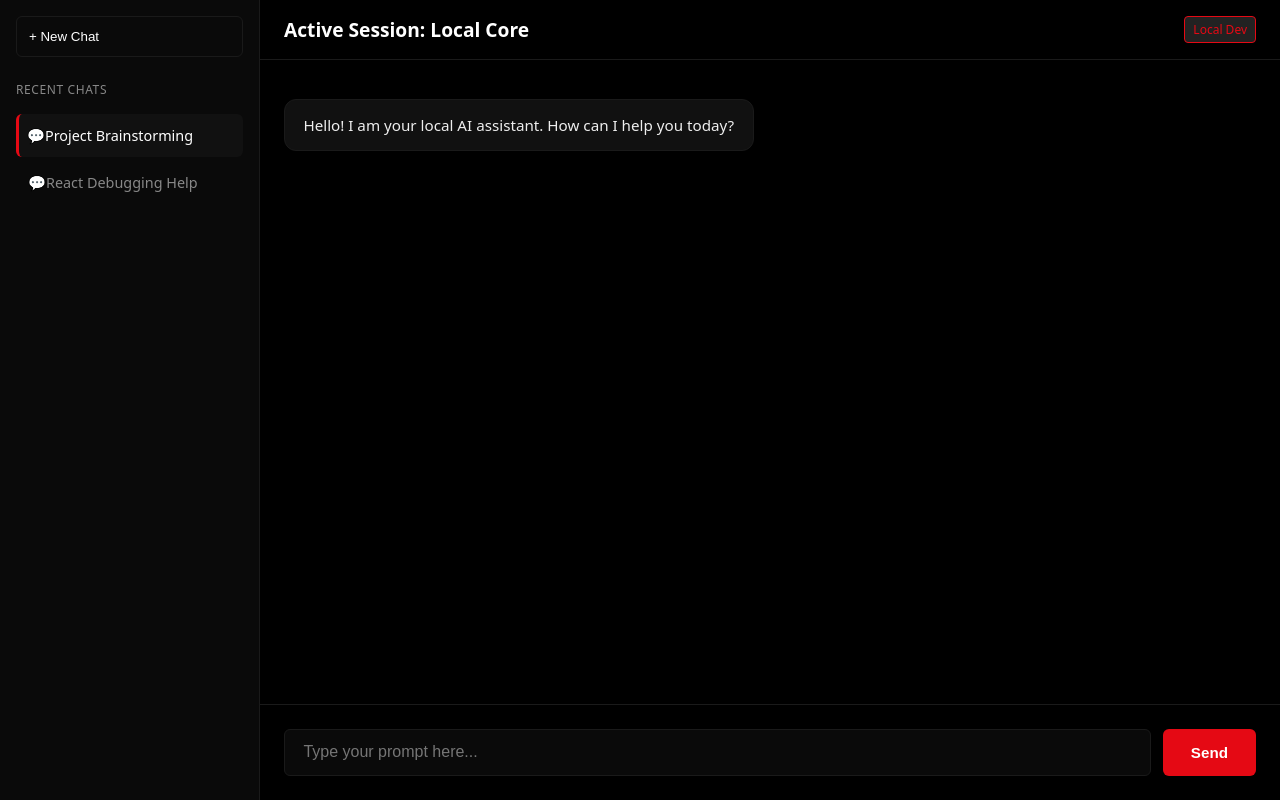
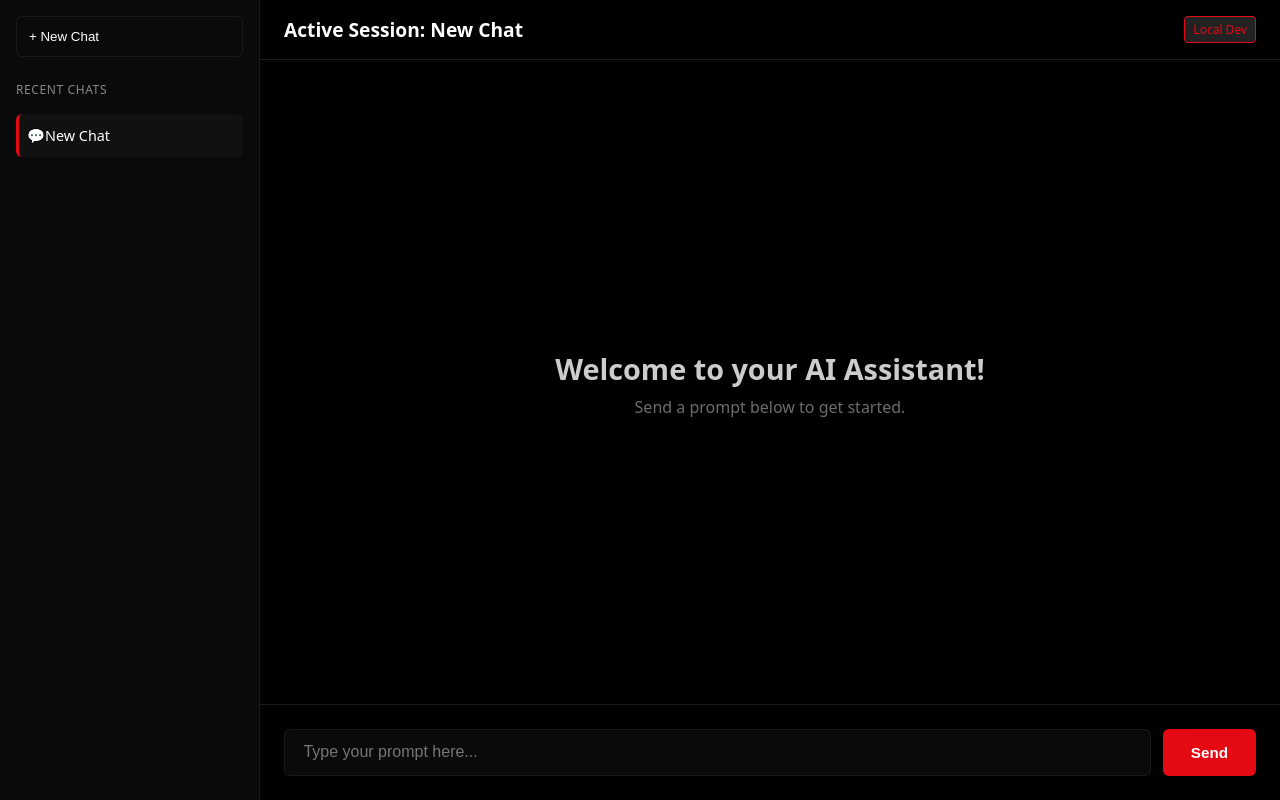
Before and after one commit to ASook22/azure-ai-chatbot, a React (Vite) app: page / in a window 1280 px wide. Built offline with nearby package versions, Linux system fonts and the light colour scheme.

Commit message:
feat: complete chatbot engine with streaming responses and sidebar management

```diff
--- a/src/App.jsx
+++ b/src/App.jsx
@@ -2,90 +2,122 @@ import React, { useState, useRef, useEffect } from 'react';
 
 export default function App() {
 
-  // 1. Core States for Tracking Conversations and active dialogue loops
+  // 1. Core States initialized with Single New Chat Instance
   const [conversations, setConversations] = useState([
-    {id: "chat1", title: 'Project Brainstorming'},
-    {id: "chat2", title: 'React Debugging Help'}
+    {id: "chat1", title: 'New Chat'},
   ]);
 
   const [activeChat, setActiveChat] = useState("chat1");
 
-  const [messages, setMessages] = useState([
-    {id: "msg1", sender: "bot", text: "Hello! I am your local AI assistant. How can I help you today?"}
-  ]);
+  const [chatMessages, setChatMessages] = useState({
+    "chat-initial": [{ id: "m-init", sender: "bot", text: "Hello! I am your AI assistant. How can I help you today?" }]
+  });
 
   const [input,setInput] = useState("");
   const [isTyping, setIsTyping] = useState(false);
 
   const chatendRef = useRef(null);
 
+  // Target isolated text stream matching the active highlighted sidebar item container.
+  const activeMessages = chatMessages[activeChat] || [];
+
  // 2. Auto-scroll to the latest message when messages update
  useEffect(() => {
   chatendRef.current?.scrollIntoView({ behavior: 'smooth' });
- }, [messages, isTyping]);
+ }, [activeMessages, isTyping]);
 
   // 3. Handles Form submission and mock AI responses with letter-by-letter streaming
+   // 3. Handles Form submission and mock AI responses with letter-by-letter streaming
   const handleSend = async (e) => {
     e.preventDefault();
     if (!input.trim()) return;
 
-    // Add user message to the conversation
-    const userMessage = { id: Date.now(), sender: 'user', text: input };
-    setMessages(prev => [...prev, userMessage]);
+    const userPrompt = input.trim();
+    const userMessage = { id: Date.now(), sender: 'user', text: userPrompt };
+
+    // Check if this is the very first user prompt in this active chat session
+    const isFirstMessage = (chatMessages[activeChat] || []).filter(m => m.sender === 'user').length === 0;
+
+    // If it's the first message, rename the sidebar item and header text instantly
+    if (isFirstMessage) {
+      setConversations(prevConversations =>
+        prevConversations.map(chat =>
+          chat.id === activeChat
+            ? { ...chat, title: userPrompt.length > 22 ? userPrompt.substring(0, 20) + "..." : userPrompt }
+            : chat
+        )
+      );
+    }
+
+    // Lock user message bubble directly inside the key matching the active chat session id
+    setChatMessages(prev => ({
+      ...prev,
+      [activeChat]: [...(prev[activeChat] || []), userMessage]
+    }));
+
     setInput("");
     setIsTyping(true);
 
+    // Calculate the accurate title name right here before entering the async timeout loop
+    const targetTitle = isFirstMessage
+      ? (userPrompt.length > 22 ? userPrompt.substring(0, 20) + "..." : userPrompt)
+      : (conversations.find(chat => chat.id === activeChat)?.title || "This Conversation");
+
     // Simulate AI response after a delay
     setTimeout(() => {
-      setIsTyping(false); // Turn off the bouncing dots loading container
+      setIsTyping(false);
 
-      const rawResponse = `Local Response: I processed your text: "${userMessage.text}". Ready for real AI integration!`;
+      // Clean title Name variable using our extracted targetTitle
+      const rawResponse = `Local Response: I processed your text regarding "${userMessage.text}" inside your "${targetTitle}" workspace.`;
 
-      // Spawn a blank placeholder bubble for the bot response
       const botMessageId = Date.now() + 1;
       const initialBotBubble = { id: botMessageId, sender: 'bot', text: "" };
-      setMessages(prev => [...prev, initialBotBubble]);
+
+      // Initialize an empty response capsule bounded safely inside the active tracking frame ID mapping
+      setChatMessages(prev => ({
+        ...prev,
+        [activeChat]: [...(prev[activeChat] || []), initialBotBubble]
+      }));
 
       let currentCharacterIndex = 0;
 
-      // Set up a micro-timer running every 25 milliseconds to pull letters
       const typingTimer = setInterval(() => {
         if (currentCharacterIndex < rawResponse.length) {
           const nextLetter = rawResponse.charAt(currentCharacterIndex);
 
-          // Target the specific active bubble by its unique id and append the text
-          setMessages(prevMessages =>
-            prevMessages.map(msg =>
-              msg.id === botMessageId
-                ? { ...msg, text: msg.text + nextLetter }
-                : msg
+          setChatMessages(prevChats => ({
+            ...prevChats,
+            [activeChat]: prevChats[activeChat].map(msg =>
+              msg.id === botMessageId ? { ...msg, text: msg.text + nextLetter } : msg
             )
-          );
+          }));
 
           currentCharacterIndex++;
         } else {
-          // Break the loop interval once all characters print out completely
           clearInterval(typingTimer);
         }
-      }, 25); // Lower number = faster typing speed
+      }, 20);
 
-    }, 1500); // 1.5 seconds loading state delay
+    }, 1200);
   };
- //4. Appends a clean new workspace chat session card item to the sidebar
 
- const handleNewChat = () => {
-  const newId = `chat-${Date.now()}`;
-  const newChat = { id: newId, title: `New Chat ${conversations.length + 1}` };
-  setConversations((prev) => [newChat, ...prev]);
-  setActiveChat(newId);
 
-  //clear out the main window sandbox displau for a fresh chat instance
+    // 4. Appends a clean new workspace chat session card item to the sidebar
+  const handleNewChat = () => {
+    const currentChatHasNoMessages = (chatMessages[activeChat] || []).length === 0;
 
-  setMessages([
-    {id: Date.now(), sender: "bot", text: "Started a fresh chat instance channel. How can I assist you today?"}
-  ]);
+    if (currentChatHasNoMessages && conversations.find(c => c.id === activeChat)?.title == "New Chat") {
+      return;
+    }
 
-};
+    const newId = `chat-${Date.now()}`;
+    const newChat = { id: newId, title: "New Chat" };
+
+    setConversations(prev => [...prev, newChat]);
+    setActiveChat(newId);
+    setChatMessages(prev => ({ ...prev,
+      [newId]: [{ id: Date.now(), sender: "bot", text: "Started a fresh chat instance channel. How can I assist you today?" }] }));
+  };
 
 
 
@@ -111,19 +143,27 @@ export default function App() {
       {/*Main Conversation Window Layout Dashboard*/}
       <main className="chat-container">
         <header className="chat-header">
-          <h2>Active Session: Local Core</h2>
+          {/* Dynamically matches the active sidebar chat title name (your first prompt text) */}
+          <h2>Active Session: {conversations.find(c => c.id === activeChat)?.title || "Chat Console Workspace"}</h2>
           <span className="status-badge local">Local Dev</span>
         </header>
 
         <section className="message-area">
-           {/*Loop over your messages state array dynamically to build individual bubbles */}
-          {messages.map((msg) => (
-            <div key={msg.id} className={`message-bubble ${msg.sender}`}>
-              <p className="bubble-content">{msg.text}</p>
+
+           {activeMessages.filter(m => m.sender === 'user').length === 0 ? (
+            <div className="welcome-container">
+              <h1>Welcome to your AI Assistant!</h1>
+              <p>Send a prompt below to get started.</p>
             </div>
-          ))}
+          ) : (
+            /* Otherwise, loop over your messages state array dynamically to build individual bubbles */
+            activeMessages.map((msg) => (
+              <div key={msg.id} className={`message-bubble ${msg.sender}`}>
+                <p className="bubble-content">{msg.text}</p>
+              </div>
+            ))
+          )}
 
-          {/*Condidtional rendering for the animated pulsing thinking bubble*/}
         {isTyping && (
             <div className="message-bubble bot">
               <div className="bubble-content">
--- a/src/index.css
+++ b/src/index.css
@@ -238,3 +238,27 @@ body {
     transform: translateY(0);       /* Return back smoothly */
   }
 }
+
+/* Center the Welcome Container layout precisely */
+.welcome-container {
+  display: flex;
+  flex-direction: column;
+  align-items: center;
+  justify-content: center;
+  flex: 1;                     /* Fills up the entire empty scrolling window */
+  text-align: center;
+  opacity: 0.8;
+}
+
+.welcome-container h1 {
+  font-size: 1.8rem;
+  font-weight: 700;
+  margin-bottom: 0.5rem;
+  color: var(--text-light);
+}
+
+.welcome-container p {
+  font-size: 1rem;
+  color: var(--text-muted);
+  margin: 0;
+}
```
